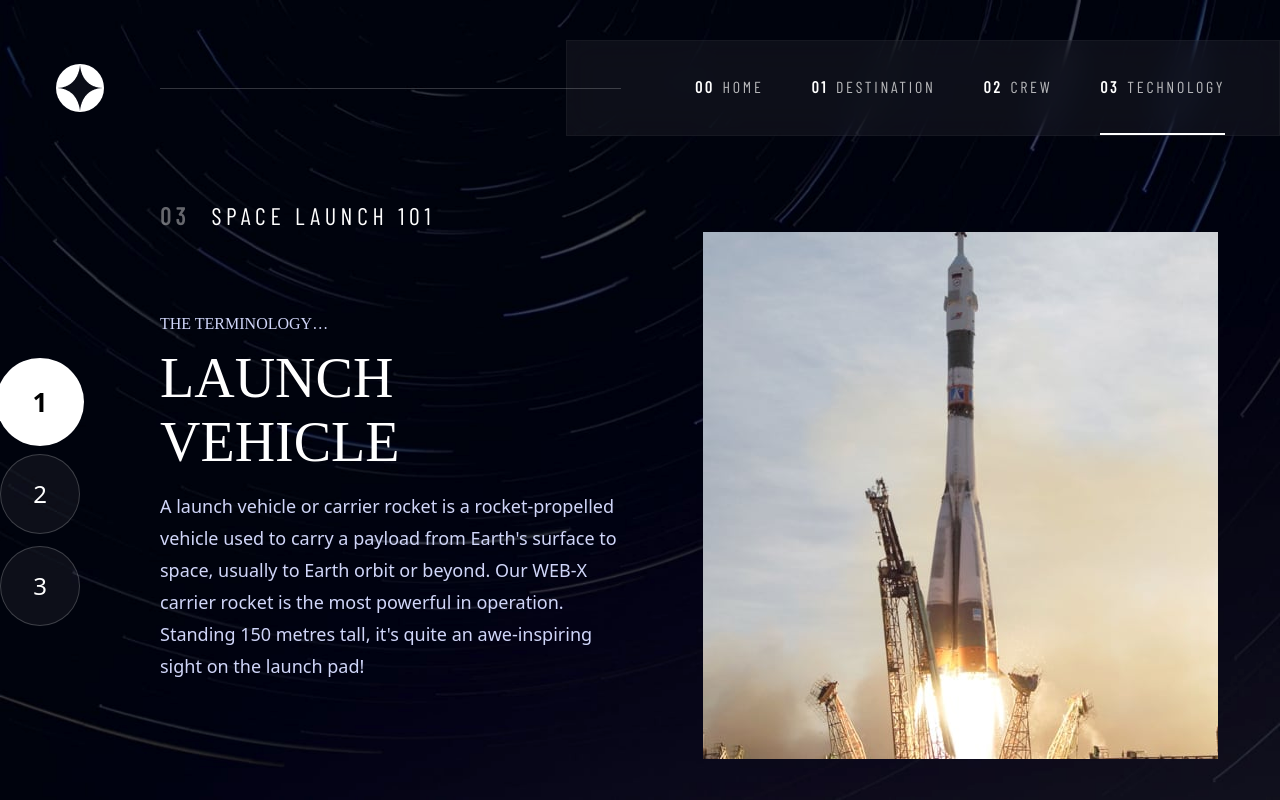
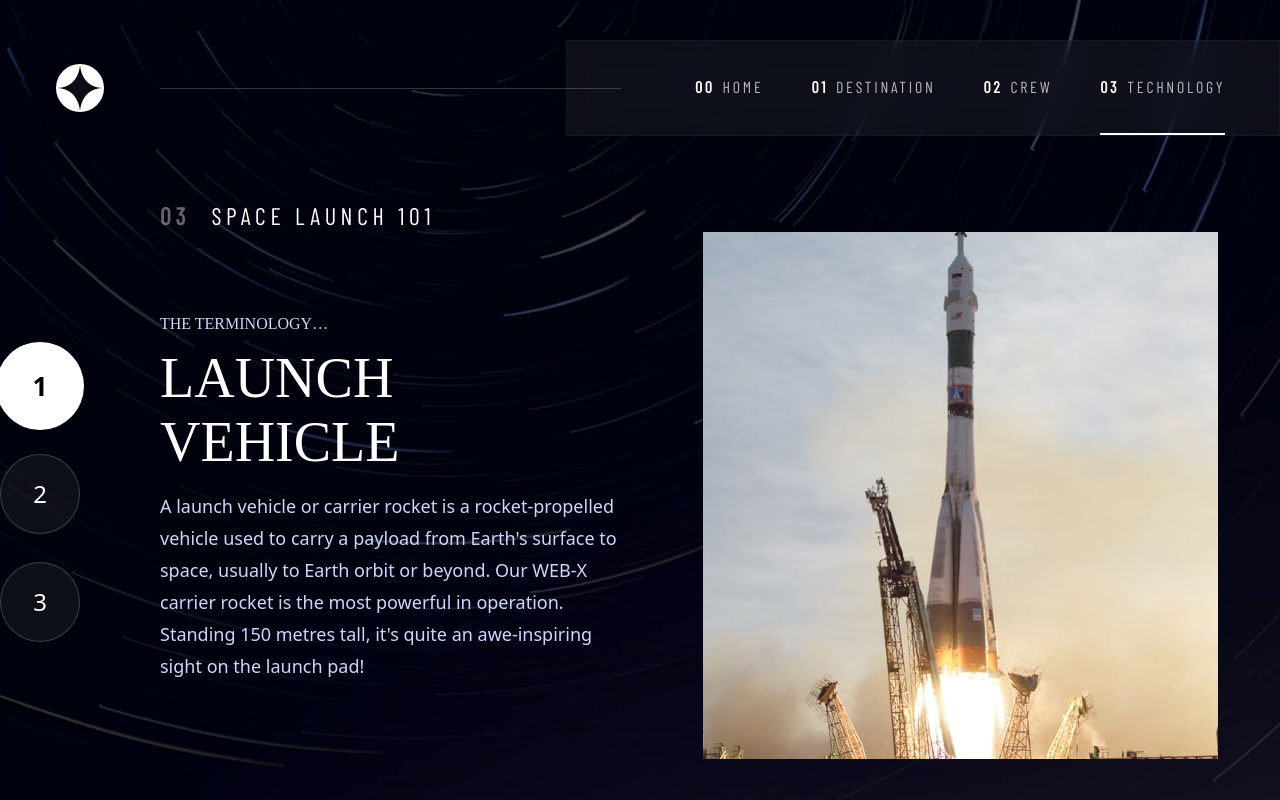
Before and after one commit to smitvalture/Space-Tourism-Website, a React (Vite) app: page /technology in a window 1280 px wide. Built offline with nearby package versions, Linux system fonts and the light colour scheme; a web font is replaced by a local one.

Commit message:
fix in tech

```diff
--- a/src/pages/technology/Technology.jsx
+++ b/src/pages/technology/Technology.jsx
@@ -65,7 +65,7 @@ const Technology = () => {
           <img className='block lg:hidden mt-8 md:mt-10 md:h-[350px] h-[223px]' src={index === 0 ? (launchImg) : index === 1 ? (spaceImg) : (spaceportImg)} alt="planet Image" />
 
           <div className='flex flex-col lg:flex-row lg:gap-20 lg:order-1 mt-8 md:mt-0'>
-            <div className='flex lg:flex-col gap-4 items-center justify-center lg:justify-center md:mt-10 lg:mt-0'>
+            <div className='flex lg:flex-col gap-4 lg:gap-8 items-center justify-center lg:justify-center md:mt-10 lg:mt-0'>
               <p onClick={() => { setIndex(0); }} className={`w-[40px] h-[40px] md:w-[60px] md:h-[60px] lg:w-20 lg:h-20 text-2xl flex items-center justify-center -mt-1 duration-500 ${index === 0 ? "bg-white scale-110 text-black font-bold" : "bg-white/5 border border-white/20"} cursor-pointer rounded-full overflow-hidden`}>1</p>
               <p onClick={() => { setIndex(1); }} className={`w-[40px] h-[40px] md:w-[60px] md:h-[60px] lg:w-20 lg:h-20 text-2xl flex items-center justify-center -mt-1 duration-500 ${index === 1 ? "bg-white scale-110 text-black font-bold" : "bg-white/5 border border-white/20"} cursor-pointer rounded-full overflow-hidden`}>2</p>
               <p onClick={() => { setIndex(2); }} className={`w-[40px] h-[40px] md:w-[60px] md:h-[60px] lg:w-20 lg:h-20 text-2xl flex items-center justify-center -mt-1 duration-500 ${index === 2 ? "bg-white scale-110 text-black font-bold" : "bg-white/5 border border-white/20"} cursor-pointer rounded-full overflow-hidden`}>3</p>
```
